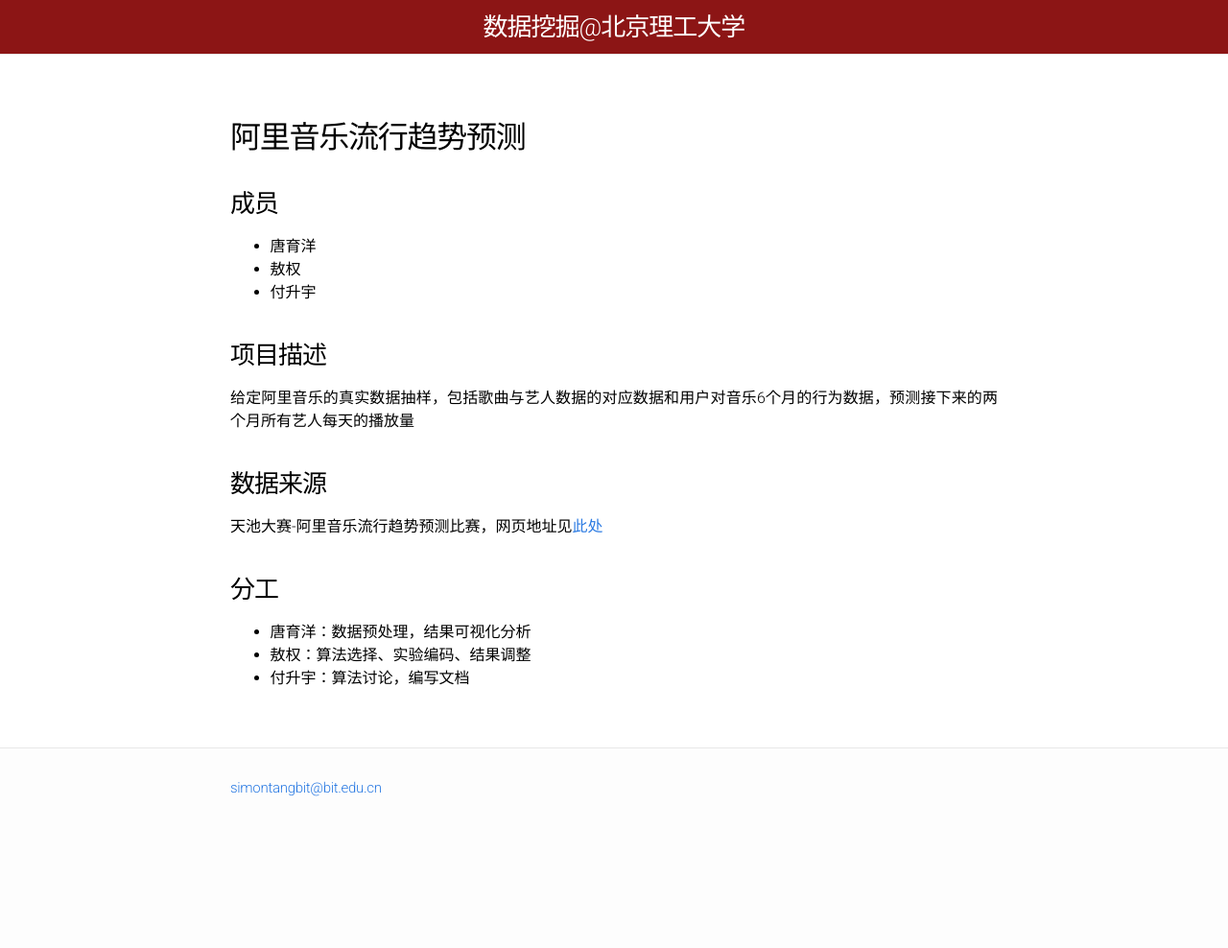
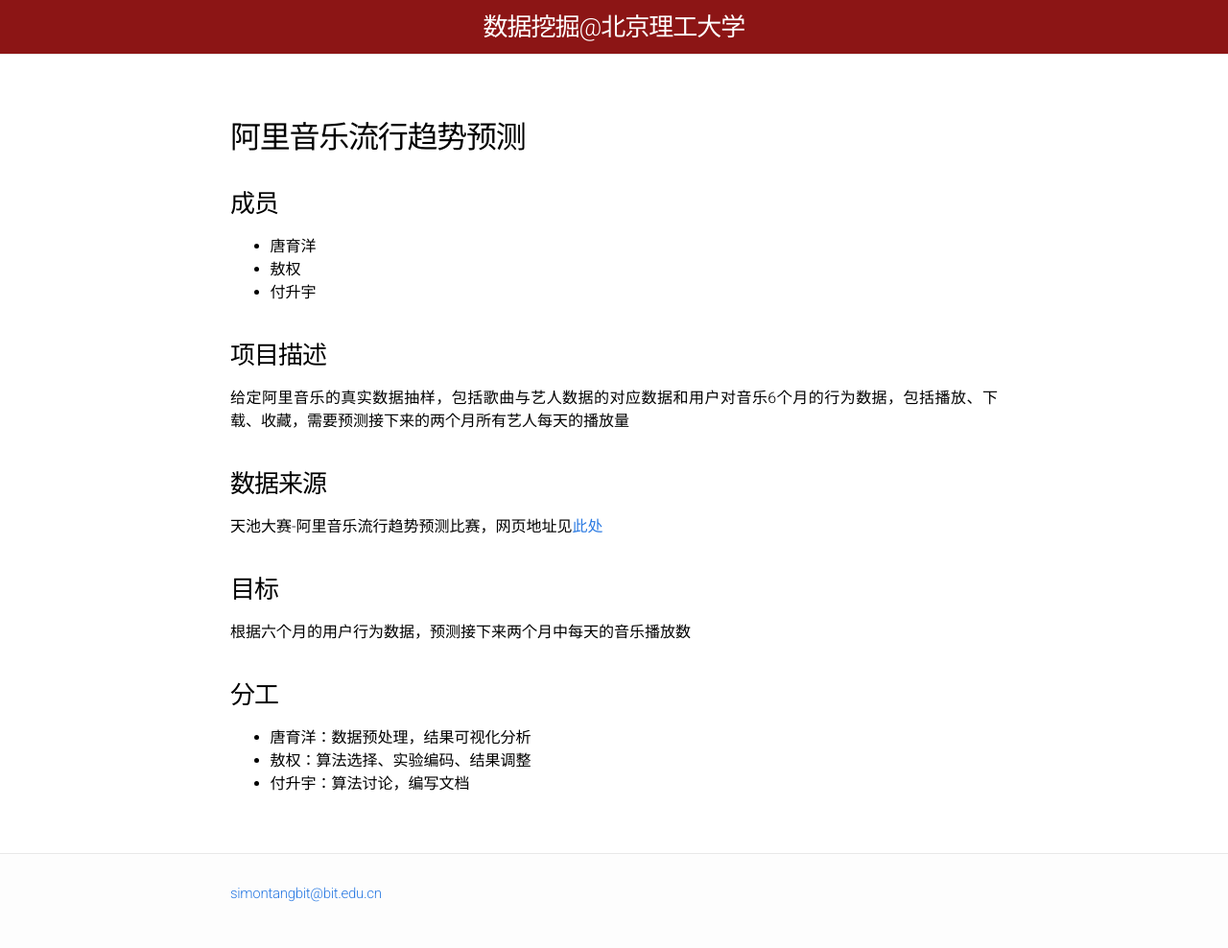
Before and after one commit to BITDM/bitdm.github.io, a Jekyll site: the page built from 2016/projects/p20/proposal.md, in a window 1280 px wide. Shown: the whole page at 96% size. Built offline with Jekyll 4.4.1, drawn with Linux system fonts in a browser that asks for light colours; before the commit the page ends 900 px from its top, so only the background shows below that.

Commit message:
更新小组项目描述

```diff
--- a/2016/projects/p20/proposal.md
+++ b/2016/projects/p20/proposal.md
@@ -14,11 +14,15 @@
 
 ### 项目描述
 
-给定阿里音乐的真实数据抽样，包括歌曲与艺人数据的对应数据和用户对音乐6个月的行为数据，预测接下来的两个月所有艺人每天的播放量
+给定阿里音乐的真实数据抽样，包括歌曲与艺人数据的对应数据和用户对音乐6个月的行为数据，包括播放、下载、收藏，需要预测接下来的两个月所有艺人每天的播放量
 
 ### 数据来源
 
 天池大赛-阿里音乐流行趋势预测比赛，网页地址见[此处](https://tianchi.shuju.aliyun.com)
+
+### 目标
+
+根据六个月的用户行为数据，预测接下来两个月中每天的音乐播放数
 
 ### 分工
 
```
